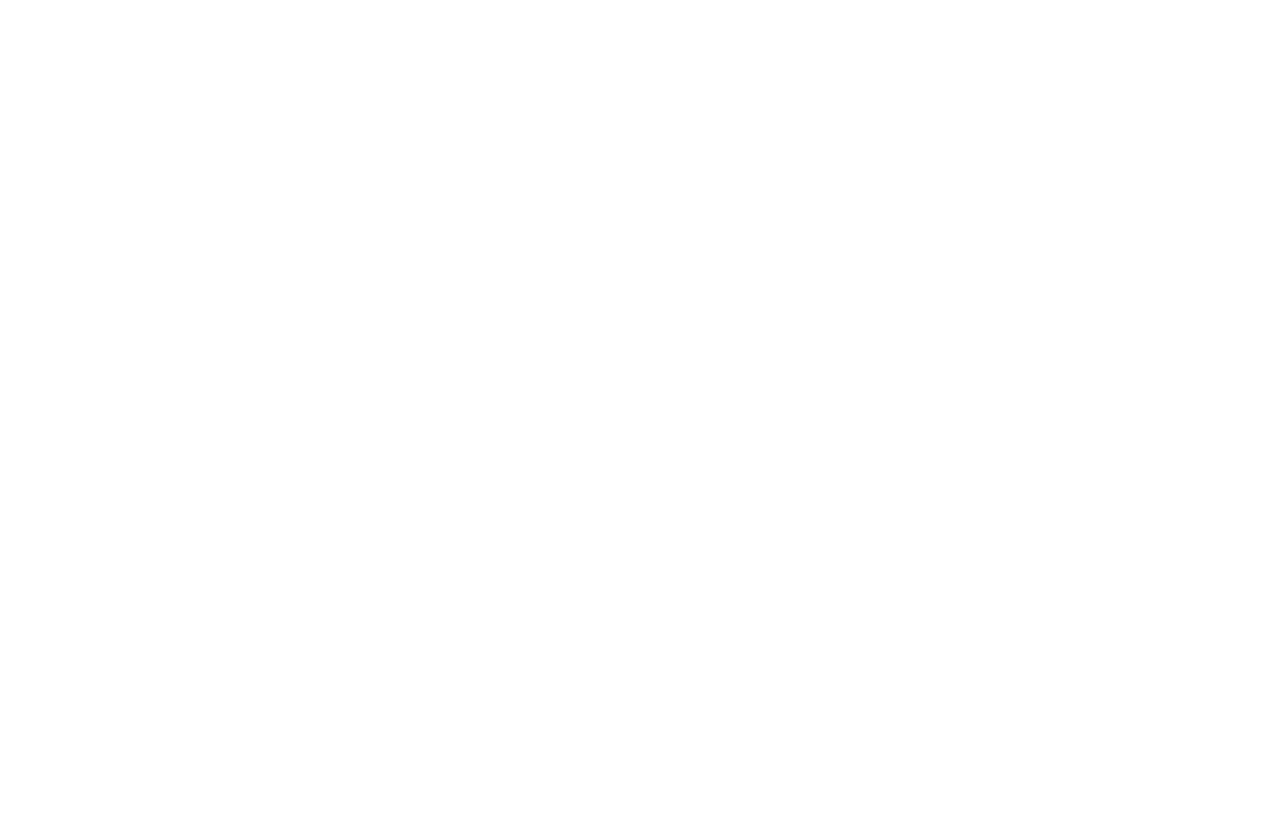
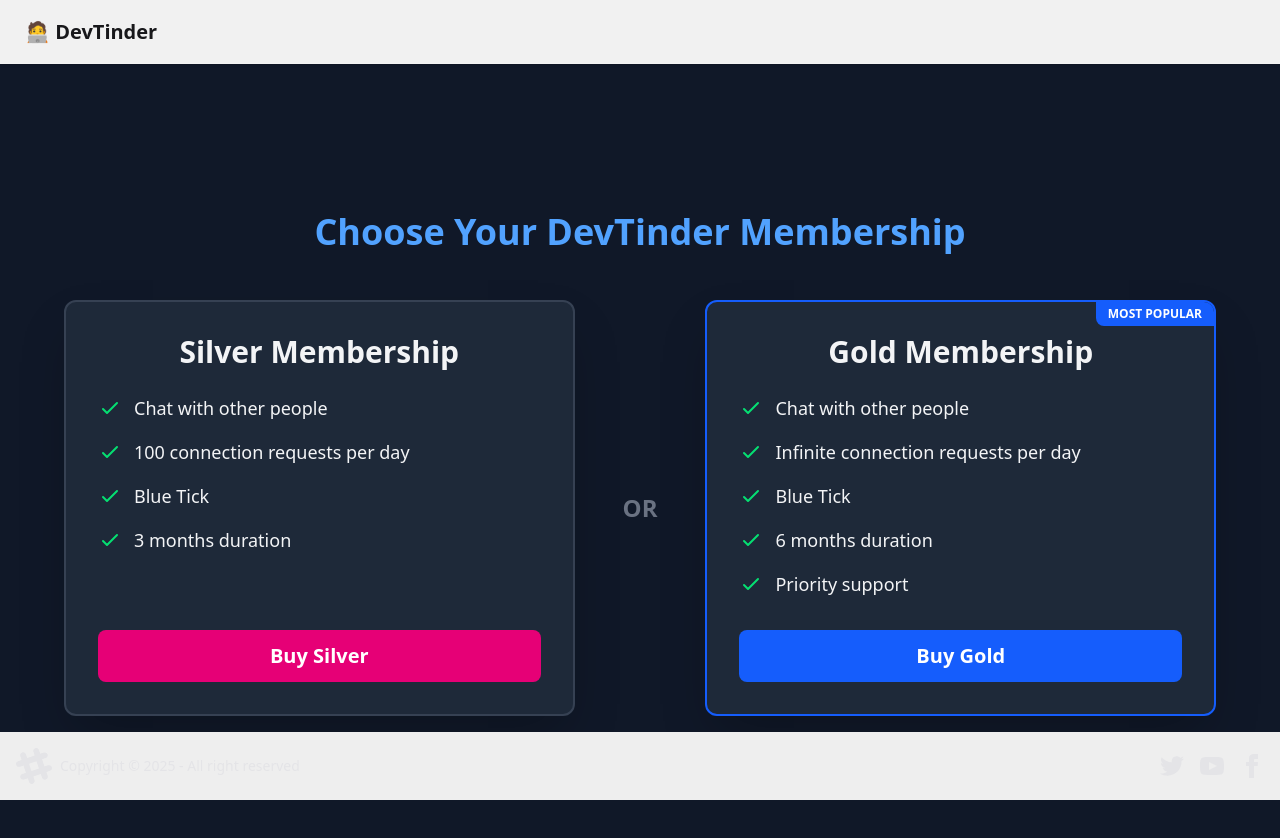
Before and after one commit to Saurabh1590/devTinder-web, a React (Vite) app: page /premium in a window 1280 px wide. Before the commit this address had no page. Shown: the top 838 px of the page. Before the commit the page ends 800 px from the top, so only its background shows below. Built offline with nearby package versions, Linux system fonts and the light colour scheme; no server answers.

Commit message:
Add Premium membership feature with payment integration

```diff
--- a/index.html
+++ b/index.html
@@ -5,6 +5,7 @@
   <link rel="icon" type="image/svg+xml" href="public/favicon.svg" />
   <meta name="viewport" content="width=device-width, initial-scale=1.0" />
   <title>DevTinder</title>
+  <script src="https://checkout.razorpay.com/v1/checkout.js"></script>
 </head>
   <body>
     <div id="root"></div>
--- a/src/App.jsx
+++ b/src/App.jsx
@@ -1,4 +1,4 @@
-import { BrowserRouter, Route, Routes, useNavigate } from "react-router-dom";
+import { BrowserRouter, Route, Routes } from "react-router-dom";
 import NavBar from "./components/NavBar";
 import Body from "./components/Body";
 import Login from "./components/Login";
@@ -9,6 +9,7 @@ import Feed from "./components/Feed";
 import Connections from "./components/Connections";
 import Requests from "./components/Requests";
 import Home from "./components/Home";
+import Premium from "./components/Premium";
 
 function App() {
   return (
@@ -22,6 +23,7 @@ function App() {
               <Route path="/profile" element={<Profile />} />
               <Route path="/connections" element={<Connections />} />
               <Route path="/requests" element={<Requests />} />
+              <Route path="/premium" element={<Premium />} />
             </Route>
           </Routes>
         </BrowserRouter>
--- a/src/components/NavBar.jsx
+++ b/src/components/NavBar.jsx
@@ -62,6 +62,11 @@ const NavBar = () => {
                 </Link>
               </li>
               <li>
+                <Link to="/premium" className="justify-between">
+                  Get Premium 🔥
+                </Link>
+              </li>
+              <li>
                 <button onClick={handleLogout}>Logout</button>
               </li>
             </ul>
--- /dev/null
+++ b/src/components/Premium.jsx
@@ -0,0 +1,156 @@
+import axios from "axios";
+import React from "react";
+import { BASE_URL } from "../utils/constant";
+
+const Premium = () => {
+  const silverFeatures = [
+    "Chat with other people",
+    "100 connection requests per day",
+    "Blue Tick",
+    "3 months duration",
+  ];
+
+  const goldFeatures = [
+    "Chat with other people",
+    "Infinite connection requests per day",
+    "Blue Tick",
+    "6 months duration",
+    "Priority support",
+  ];
+
+  const handleBuyClick = async (plan) => {
+    const order = await axios.post(
+      BASE_URL + "/payment/create",
+      {
+        membershipType: plan,
+      },
+      {
+        withCredentials: true,
+      }
+    );
+
+    // Razor Dialog Box
+
+    const { keyId, amount, currency, notes, orderId } = order.data;
+
+    const options = {
+      key: keyId,
+      amount,
+      currency,
+      name: "DevTinder",
+      description: "Connect to developers around the world",
+      order_id: orderId,
+      prefill: {
+        name: notes.firstName + " " + notes.lastName,
+        email: notes.emailId,
+        contact: "9999999999",
+      },
+      theme: {
+        color: "#528FF0",
+      },
+    };
+
+    const rzp1 = new window.Razorpay(options);
+    rzp1.open();
+  };
+
+  return (
+    <div className="min-h-screen bg-gray-900 text-gray-100 p-8 flex flex-col items-center justify-center">
+      <h2 className="text-4xl font-bold mb-12 text-center text-blue-400">
+        Choose Your DevTinder Membership
+      </h2>
+
+      <div className="flex flex-col lg:flex-row gap-8 max-w-6xl w-full justify-center items-stretch">
+        {/* Silver Membership Card */}
+        <div className="flex-1 bg-gray-800 rounded-xl shadow-2xl p-8 flex flex-col justify-between transform transition-transform duration-300 hover:scale-105 border-2 border-gray-700">
+          <div>
+            <h3 className="text-3xl font-extrabold text-center mb-6 text-silver-400">
+              Silver Membership
+            </h3>
+            <ul className="space-y-4 mb-8 text-lg">
+              {silverFeatures.map((feature, index) => (
+                <li key={index} className="flex items-center">
+                  {/* Optional svg replace with real one  */}
+                  <svg
+                    className="w-6 h-6 mr-3 text-green-400"
+                    fill="none"
+                    stroke="currentColor"
+                    viewBox="0 0 24 24"
+                    xmlns="http://www.w3.org/2000/svg"
+                  >
+                    <path
+                      strokeLinecap="round"
+                      strokeLinejoin="round"
+                      strokeWidth="2"
+                      d="M5 13l4 4L19 7"
+                    ></path>
+                  </svg>
+                  {feature}
+                </li>
+              ))}
+            </ul>
+          </div>
+          <div className="text-center">
+            <button
+              onClick={() => handleBuyClick("silver")}
+              className="w-full bg-pink-600 hover:bg-pink-700 text-white font-bold py-3 px-6 rounded-lg text-xl transition duration-300 ease-in-out focus:outline-none focus:ring-4 focus:ring-pink-500 focus:ring-opacity-50"
+            >
+              Buy Silver
+            </button>
+          </div>
+        </div>
+        <div className="hidden lg:flex items-center justify-center text-2xl font-bold text-gray-500 px-4">
+          OR
+        </div>
+        <div className="block lg:hidden text-center text-2xl font-bold text-gray-500 my-6">
+          OR
+        </div>
+
+        {/* Gold Membership Card */}
+        <div className="flex-1 bg-gray-800 rounded-xl shadow-2xl p-8 flex flex-col justify-between transform transition-transform duration-300 hover:scale-105 border-2 border-blue-600 relative overflow-hidden">
+          {/* Optional: "Most Popular" badge */}
+          <span className="absolute top-0 right-0 bg-blue-600 text-white text-xs font-bold px-3 py-1 rounded-bl-lg">
+            MOST POPULAR
+          </span>
+          <div>
+            <h3 className="text-3xl font-extrabold text-center mb-6 text-gold-400">
+              Gold Membership
+            </h3>
+            <ul className="space-y-4 mb-8 text-lg">
+              {goldFeatures.map((feature, index) => (
+                <li key={index} className="flex items-center">
+                  {/* Optional svg replace with real one */}
+                  <svg
+                    className="w-6 h-6 mr-3 text-green-400"
+                    fill="none"
+                    stroke="currentColor"
+                    viewBox="0 0 24 24"
+                    xmlns="http://www.w3.org/2000/svg"
+                  >
+                    <path
+                      strokeLinecap="round"
+                      strokeLinejoin="round"
+                      strokeWidth="2"
+                      d="M5 13l4 4L19 7"
+                    ></path>
+                  </svg>
+                  {feature}
+                </li>
+              ))}
+            </ul>
+          </div>
+          <div className="text-center">
+            <button
+              onClick={() => handleBuyClick("gold")}
+              className="w-full bg-blue-600 hover:bg-blue-700 text-white font-bold py-3 px-6 rounded-lg text-xl transition duration-300 ease-in-out focus:outline-none focus:ring-4 focus:ring-blue-500 focus:ring-opacity-50"
+            >
+              Buy Gold
+            </button>
+          </div>
+        </div>
+      </div>
+    </div>
+  );
+};
+
+export default Premium;
```
